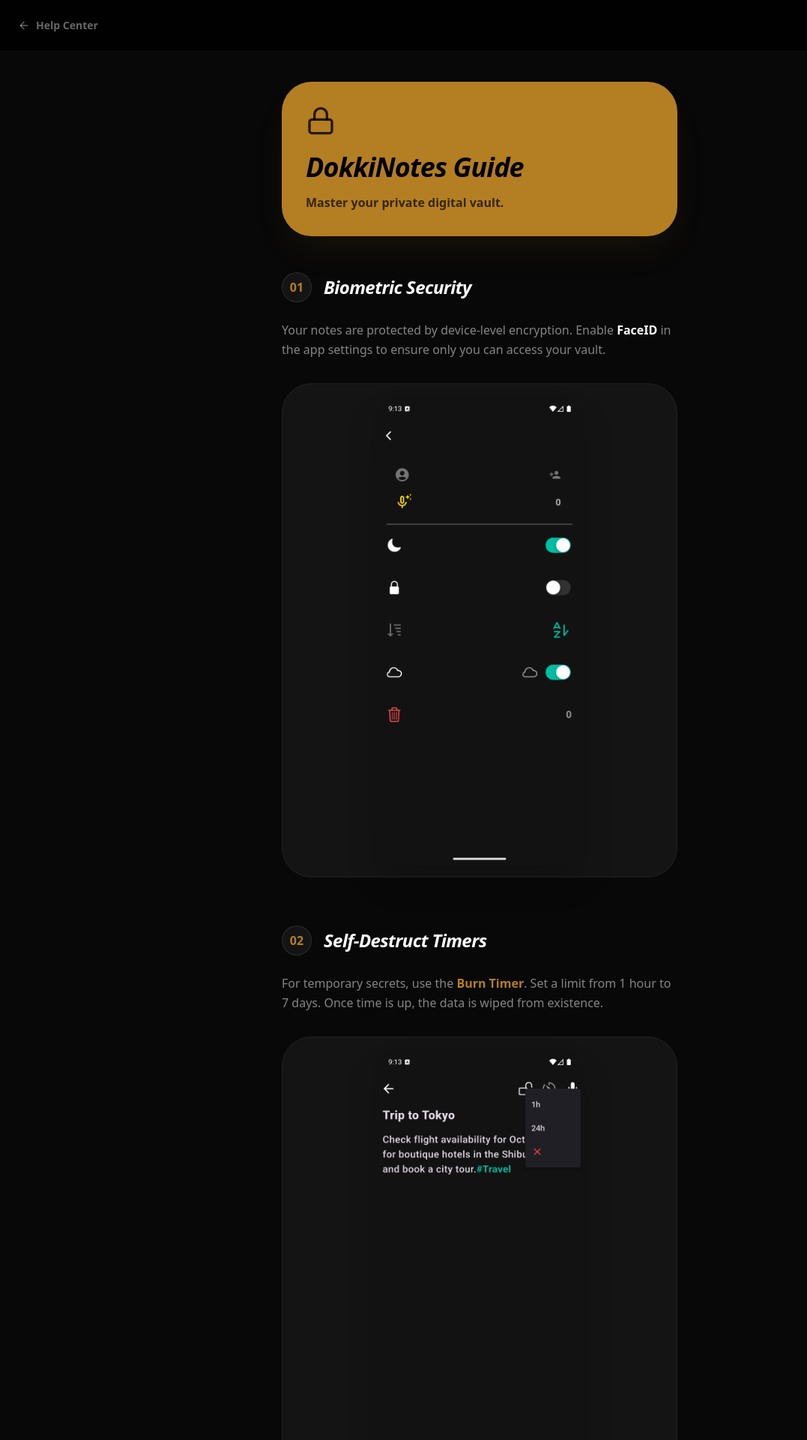
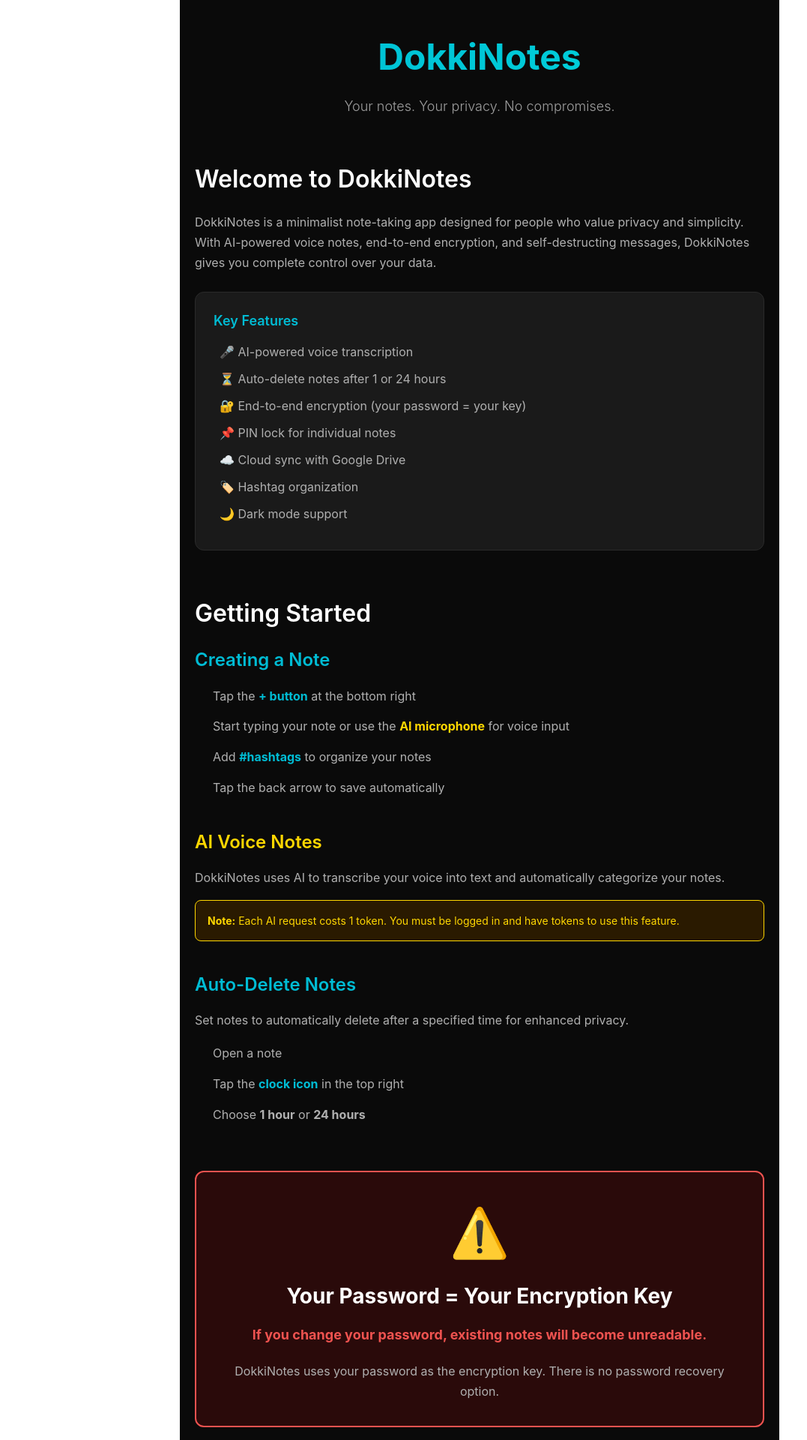
Before and after one commit to asantino/Dokki-Web, a Next.js app: page /guides/dokkinotes in a window 1280 px wide. Shown: the top 1920 px of the page at 75% size, without its empty margins (0-1077 px from the left). Built offline with nearby package versions, Linux system fonts and the light colour scheme.

Commit message:
feat: integrated official dokkinotes guide content

```diff
--- a/app/guides/dokkinotes/page.tsx
+++ b/app/guides/dokkinotes/page.tsx
@@ -1,62 +1,255 @@
 import React from 'react';
-import Image from 'next/image';
-import Link from 'next/link';
-import { ArrowLeft, Mic, Clock, ShieldCheck, Lock } from 'lucide-react';
 
 export default function DokkiNotesGuide() {
   return (
-    <div className="min-h-screen bg-[#080808] text-white font-sans pb-20 selection:bg-[#b47e23]/30">
-      {/* HEADER */}
-      <header className="bg-black/80 backdrop-blur-md border-b border-white/5 px-6 py-6 sticky top-0 z-50">
-        <Link href="/" className="flex items-center gap-2 text-sm font-bold text-white/40 hover:text-[#b47e23] transition-all">
-          <ArrowLeft size={16} /> Help Center
-        </Link>
+    <div style={{
+      fontFamily: '-apple-system, BlinkMacSystemFont, "Segoe UI", Roboto, sans-serif',
+      maxWidth: '800px',
+      margin: '0 auto',
+      padding: '40px 20px',
+      backgroundColor: '#0A0A0A',
+      color: '#E0E0E0',
+      minHeight: '100vh'
+    }}>
+      {/* Header */}
+      <header style={{ textAlign: 'center', marginBottom: '60px' }}>
+        <div style={{
+          fontSize: '48px',
+          fontWeight: '700',
+          background: 'linear-gradient(135deg, #00BCD4 0%, #00D4DB 100%)',
+          WebkitBackgroundClip: 'text',
+          WebkitTextFillColor: 'transparent',
+          marginBottom: '16px'
+        }}>
+          DokkiNotes
+        </div>
+        <p style={{
+          fontSize: '18px',
+          color: '#9E9E9E',
+          fontWeight: '300'
+        }}>
+          Your notes. Your privacy. No compromises.
+        </p>
       </header>
 
-      <main className="max-w-xl mx-auto px-6 pt-10">
-        {/* HERO CARD */}
-        <div className="bg-[#b47e23] rounded-[2.5rem] p-8 mb-12 shadow-2xl shadow-[#b47e23]/10">
-          <Lock size={40} className="mb-6 text-black/80" />
-          <h1 className="text-4xl font-black tracking-tight mb-4 text-black italic leading-none">DokkiNotes Guide</h1>
-          <p className="text-black/70 leading-relaxed font-bold">Master your private digital vault.</p>
+      {/* Introduction */}
+      <section style={{ marginBottom: '60px' }}>
+        <h2 style={{
+          fontSize: '32px',
+          fontWeight: '600',
+          color: '#FFFFFF',
+          marginBottom: '20px'
+        }}>
+          Welcome to DokkiNotes
+        </h2>
+        <p style={{
+          fontSize: '16px',
+          lineHeight: '1.7',
+          color: '#B0B0B0',
+          marginBottom: '16px'
+        }}>
+          DokkiNotes is a minimalist note-taking app designed for people who value privacy and simplicity.
+          With AI-powered voice notes, end-to-end encryption, and self-destructing messages,
+          DokkiNotes gives you complete control over your data.
+        </p>
+        <div style={{
+          backgroundColor: '#1A1A1A',
+          border: '1px solid #2A2A2A',
+          borderRadius: '12px',
+          padding: '24px',
+          marginTop: '24px'
+        }}>
+          <h3 style={{
+            fontSize: '18px',
+            fontWeight: '600',
+            color: '#00BCD4',
+            marginBottom: '16px'
+          }}>
+            Key Features
+          </h3>
+          <ul style={{
+            listStyle: 'none',
+            padding: 0,
+            margin: 0
+          }}>
+            {[
+              '🎤 AI-powered voice transcription',
+              '⏳ Auto-delete notes after 1 or 24 hours',
+              '🔐 End-to-end encryption (your password = your key)',
+              '📌 PIN lock for individual notes',
+              '☁️ Cloud sync with Google Drive',
+              '🏷️ Hashtag organization',
+              '🌙 Dark mode support'
+            ].map((feature, i) => (
+              <li key={i} style={{
+                fontSize: '16px',
+                color: '#B0B0B0',
+                marginBottom: '12px',
+                paddingLeft: '8px'
+              }}>
+                {feature}
+              </li>
+            ))}
+          </ul>
+        </div>
+      </section>
+
+      {/* Getting Started */}
+      <section style={{ marginBottom: '60px' }}>
+        <h2 style={{
+          fontSize: '32px',
+          fontWeight: '600',
+          color: '#FFFFFF',
+          marginBottom: '20px'
+        }}>
+          Getting Started
+        </h2>
+
+        {/* Creating a Note */}
+        <div style={{ marginBottom: '40px' }}>
+          <h3 style={{
+            fontSize: '24px',
+            fontWeight: '600',
+            color: '#00BCD4',
+            marginBottom: '16px'
+          }}>
+            Creating a Note
+          </h3>
+          <ol style={{
+            paddingLeft: '24px',
+            color: '#B0B0B0',
+            fontSize: '16px',
+            lineHeight: '1.8'
+          }}>
+            <li style={{ marginBottom: '12px' }}>Tap the <strong style={{ color: '#00BCD4' }}>+ button</strong> at the bottom right</li>
+            <li style={{ marginBottom: '12px' }}>Start typing your note or use the <strong style={{ color: '#FFD700' }}>AI microphone</strong> for voice input</li>
+            <li style={{ marginBottom: '12px' }}>Add <strong style={{ color: '#00BCD4' }}>#hashtags</strong> to organize your notes</li>
+            <li style={{ marginBottom: '12px' }}>Tap the back arrow to save automatically</li>
+          </ol>
         </div>
 
-        {/* STEPS */}
-        <div className="space-y-16">
-          <section>
-            <div className="flex items-center gap-4 mb-6">
-              <div className="w-10 h-10 bg-white/5 rounded-full flex items-center justify-center border border-white/10 font-black text-[#b47e23]">01</div>
-              <h2 className="text-2xl font-black italic tracking-tight">Biometric Security</h2>
-            </div>
-            <p className="text-white/50 mb-8 leading-relaxed">Your notes are protected by device-level encryption. Enable <span className="text-white font-bold">FaceID</span> in the app settings to ensure only you can access your vault.</p>
-            <div className="bg-white/5 p-4 rounded-[2.5rem] border border-white/5">
-               <Image src="/dn-screenshot2.png" alt="Security" width={280} height={580} className="rounded-[2rem] mx-auto shadow-2xl" />
-            </div>
-          </section>
+        {/* AI Voice Notes */}
+        <div style={{ marginBottom: '40px' }}>
+          <h3 style={{
+            fontSize: '24px',
+            fontWeight: '600',
+            color: '#FFD700',
+            marginBottom: '16px'
+          }}>
+            AI Voice Notes
+          </h3>
+          <p style={{
+            fontSize: '16px',
+            lineHeight: '1.7',
+            color: '#B0B0B0',
+            marginBottom: '16px'
+          }}>
+            DokkiNotes uses AI to transcribe your voice into text and automatically categorize your notes.
+          </p>
+          <div style={{
+            backgroundColor: '#2A1A00',
+            border: '1px solid #FFD700',
+            borderRadius: '8px',
+            padding: '16px',
+            marginTop: '16px'
+          }}>
+            <p style={{
+              fontSize: '14px',
+              color: '#FFD700',
+              margin: 0
+            }}>
+              <strong>Note:</strong> Each AI request costs 1 token. You must be logged in and have tokens to use this feature.
+            </p>
+          </div>
+        </div>
 
-          <section>
-            <div className="flex items-center gap-4 mb-6">
-              <div className="w-10 h-10 bg-white/5 rounded-full flex items-center justify-center border border-white/10 font-black text-[#b47e23]">02</div>
-              <h2 className="text-2xl font-black italic tracking-tight">Self-Destruct Timers</h2>
-            </div>
-            <p className="text-white/50 mb-8 leading-relaxed">For temporary secrets, use the <span className="text-[#b47e23] font-bold">Burn Timer</span>. Set a limit from 1 hour to 7 days. Once time is up, the data is wiped from existence.</p>
-            <div className="bg-white/5 p-4 rounded-[2.5rem] border border-white/5">
-               <Image src="/dn-screenshot4.png" alt="Timers" width={280} height={580} className="rounded-[2rem] mx-auto shadow-2xl" />
-            </div>
-          </section>
+        {/* Auto-Delete */}
+        <div style={{ marginBottom: '40px' }}>
+          <h3 style={{
+            fontSize: '24px',
+            fontWeight: '600',
+            color: '#00BCD4',
+            marginBottom: '16px'
+          }}>
+            Auto-Delete Notes
+          </h3>
+          <p style={{
+            fontSize: '16px',
+            lineHeight: '1.7',
+            color: '#B0B0B0',
+            marginBottom: '16px'
+          }}>
+            Set notes to automatically delete after a specified time for enhanced privacy.
+          </p>
+          <ol style={{
+            paddingLeft: '24px',
+            color: '#B0B0B0',
+            fontSize: '16px',
+            lineHeight: '1.8'
+          }}>
+            <li style={{ marginBottom: '12px' }}>Open a note</li>
+            <li style={{ marginBottom: '12px' }}>Tap the <strong style={{ color: '#00BCD4' }}>clock icon</strong> in the top right</li>
+            <li style={{ marginBottom: '12px' }}>Choose <strong>1 hour</strong> or <strong>24 hours</strong></li>
+          </ol>
+        </div>
+      </section>
 
-          <section>
-            <div className="flex items-center gap-4 mb-6">
-              <div className="w-10 h-10 bg-white/5 rounded-full flex items-center justify-center border border-white/10 font-black text-[#b47e23]">03</div>
-              <h2 className="text-2xl font-black italic tracking-tight">AI Voice Processing</h2>
-            </div>
-            <p className="text-white/50 mb-8 leading-relaxed font-medium">Capture ideas on the go. DokkiNotes transcribes your voice to text using local neural models, keeping your recordings private.</p>
-          </section>
+      {/* Critical Warning */}
+      <section style={{ marginBottom: '60px' }}>
+        <div style={{
+          backgroundColor: '#2A0A0A',
+          border: '2px solid #EF5350',
+          borderRadius: '12px',
+          padding: '32px',
+          textAlign: 'center'
+        }}>
+          <div style={{ fontSize: '64px', marginBottom: '16px' }}>⚠️</div>
+          <h2 style={{
+            fontSize: '28px',
+            fontWeight: '700',
+            color: '#FFFFFF',
+            marginBottom: '16px'
+          }}>
+            Your Password = Your Encryption Key
+          </h2>
+          <p style={{
+            fontSize: '18px',
+            lineHeight: '1.7',
+            color: '#EF5350',
+            marginBottom: '20px'
+          }}>
+            <strong>If you change your password, existing notes will become unreadable.</strong>
+          </p>
+          <p style={{
+            fontSize: '16px',
+            lineHeight: '1.7',
+            color: '#B0B0B0'
+          }}>
+            DokkiNotes uses your password as the encryption key. There is no password recovery option.
+          </p>
         </div>
-      </main>
+      </section>
 
-      <footer className="mt-20 py-12 px-6 border-t border-white/5 text-center">
-        <p className="text-[10px] font-black uppercase tracking-[0.3em] text-white/20">I.T.C Solutions FZE • Support Center</p>
+      {/* Footer */}
+      <footer style={{
+        textAlign: 'center',
+        paddingTop: '40px',
+        borderTop: '1px solid #2A2A2A',
+        marginTop: '60px'
+      }}>
+        <div style={{
+          fontSize: '24px',
+          fontWeight: '600',
+          background: 'linear-gradient(135deg, #00BCD4 0%, #00D4DB 100%)',
+          WebkitBackgroundClip: 'text',
+          WebkitTextFillColor: 'transparent',
+          marginBottom: '12px'
+        }}>
+          DokkiNotes
+        </div>
+        <p style={{ fontSize: '12px', color: '#616161', marginTop: '20px' }}>
+          © 2026 Dokki. All rights reserved.
+        </p>
       </footer>
     </div>
   );
```
